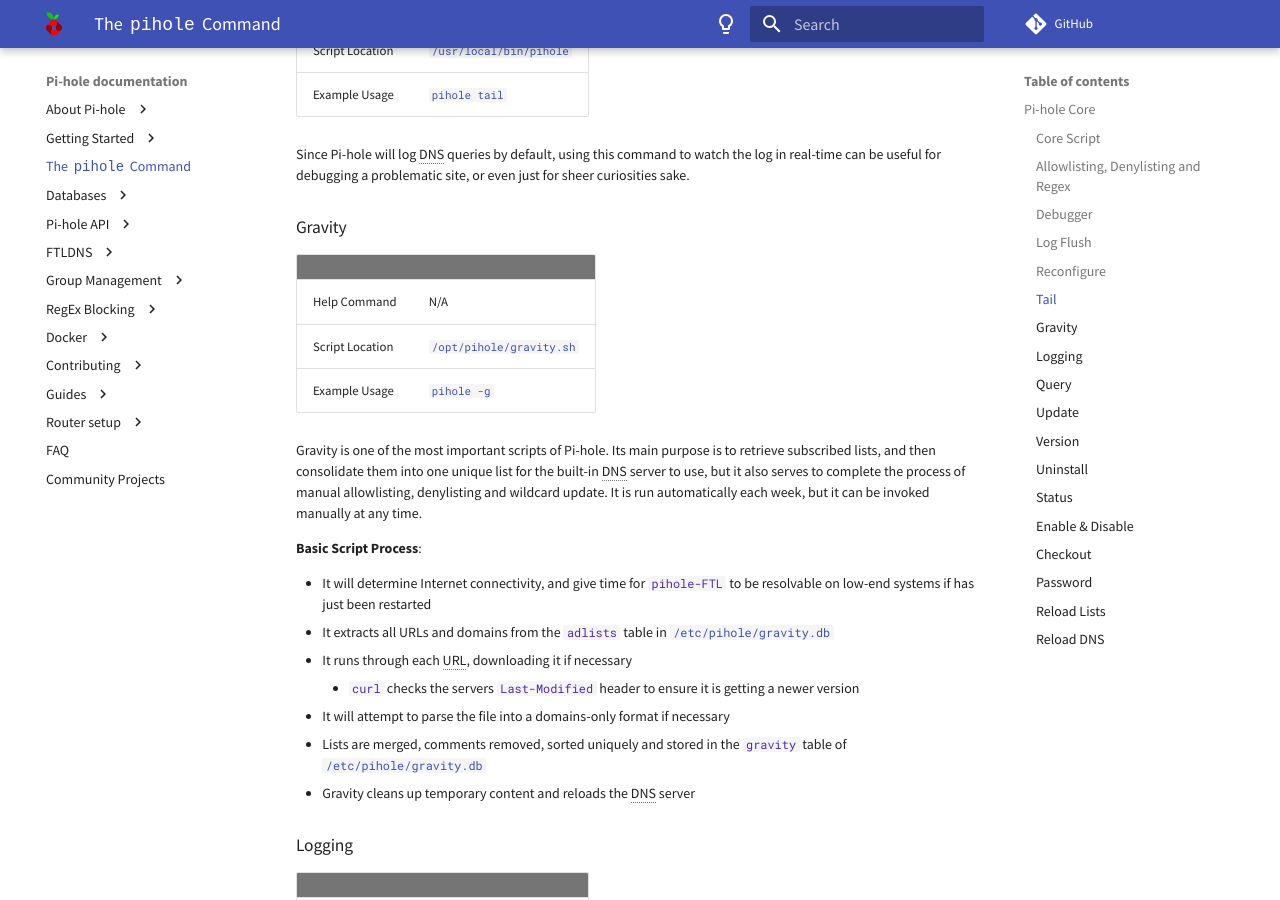
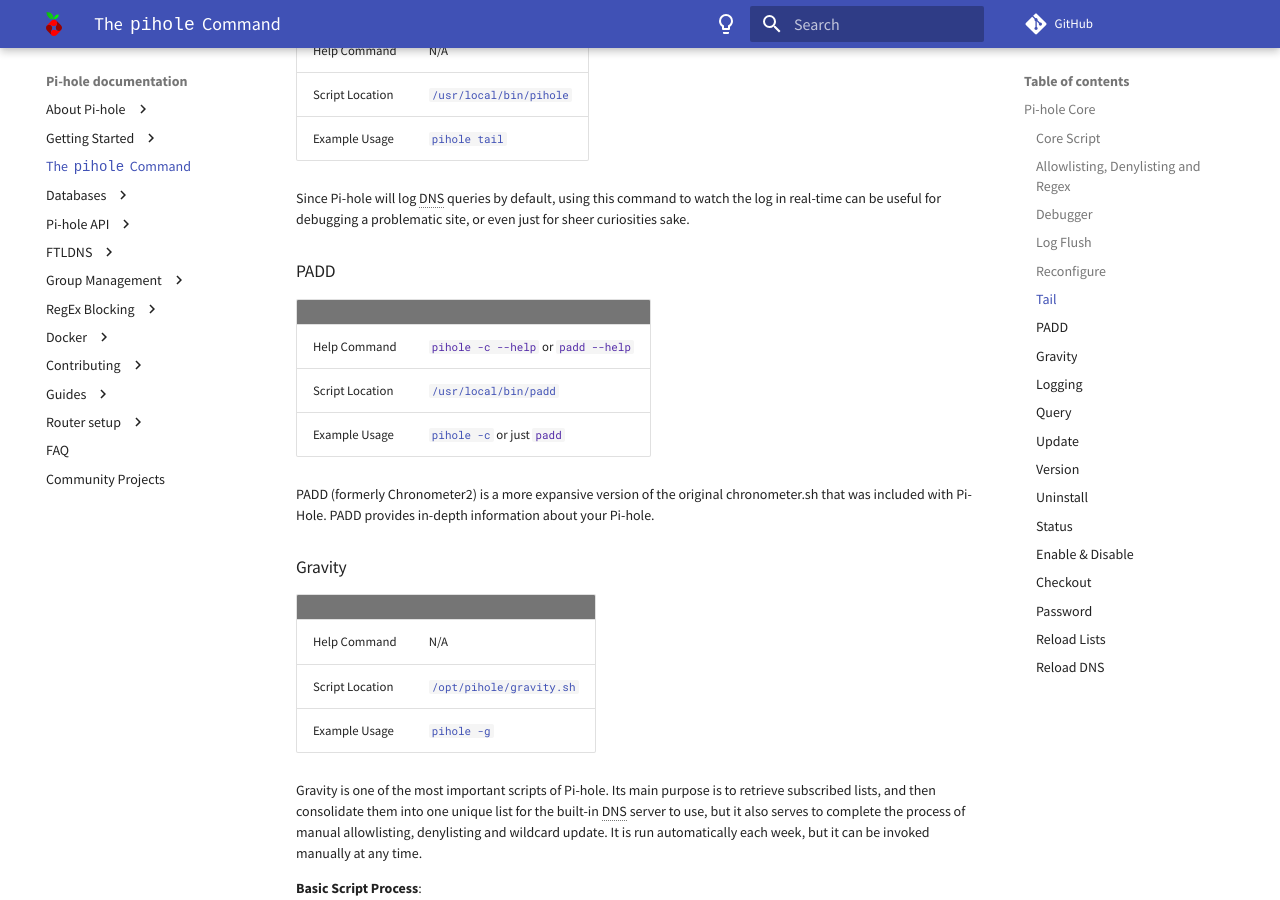
Before and after one commit to pi-hole/docs, an MkDocs documentation site: the page built from docs/main/pihole-command.md, in a window 1280 px wide and 900 px high, scrolled down 3347 px. Built offline with MkDocs 1.6.1 and Material for MkDocs 9.7.7, drawn with Linux system fonts in a browser that asks for light colours; comment, search, counter and statistics services are not loaded.

Commit message:
Chronometer to PADD for related pr (pi-hole/pi-hole/pull/6082)
Signed-off-by: Michael Woolweaver <michael@woolweaver.bid>

```diff
--- a/docs/main/pihole-command.md
+++ b/docs/main/pihole-command.md
@@ -16,6 +16,7 @@
 | [Log Flush](#log-flush) | `pihole flush` |
 | [Reconfigure](#reconfigure) | `pihole reconfigure` |
 | [Tail](#tail) | `pihole tail` |
+| [PADD](#padd) | `pihole padd` |
 | [Set password](#password) | `pihole setpassword` |
 | [Gravity](#gravity) | `pihole updateGravity` |
 | [Logging](#logging) | `pihole logging` |
@@ -101,6 +102,16 @@
 | Example Usage   | [`pihole tail`](https://discourse.pi-hole.net/t/the-pihole-command-with-examples/738#tailing-the-log) |
 
 Since Pi-hole will log DNS queries by default, using this command to watch the log in real-time can be useful for debugging a problematic site, or even just for sheer curiosities sake.
+
+### PADD
+
+| | |
+| -------------- | -------------- |
+| Help Command    | `pihole -c --help` or `padd --help` |
+| Script Location | [`/usr/local/bin/padd`](https://github.com/pi-hole/PADD/blob/master/padd.sh) |
+| Example Usage   | [`pihole -c`](https://discourse.pi-hole.net/t/the-pihole-command-with-examples/738#chronometer)  or just `padd`|
+
+PADD (formerly Chronometer2) is a more expansive version of the original chronometer.sh that was included with Pi-Hole. PADD provides in-depth information about your Pi-hole.
 
 ### Gravity
 
```
